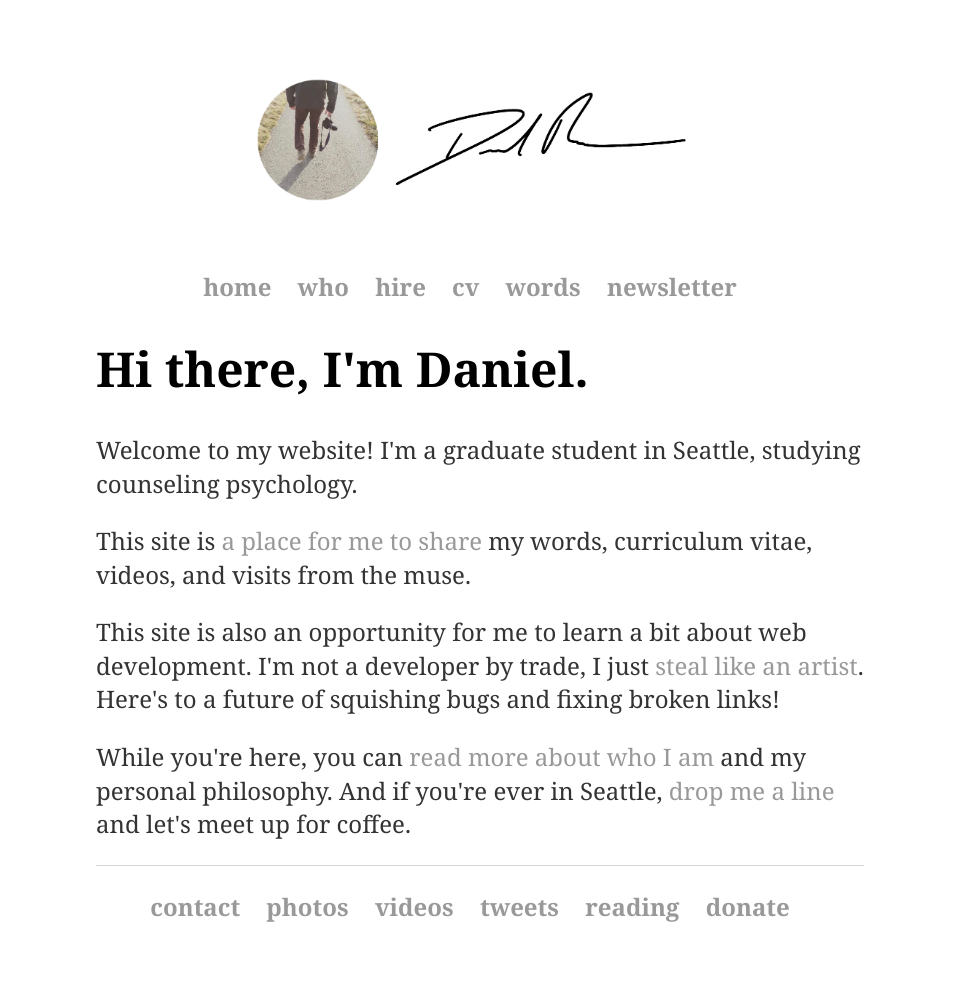
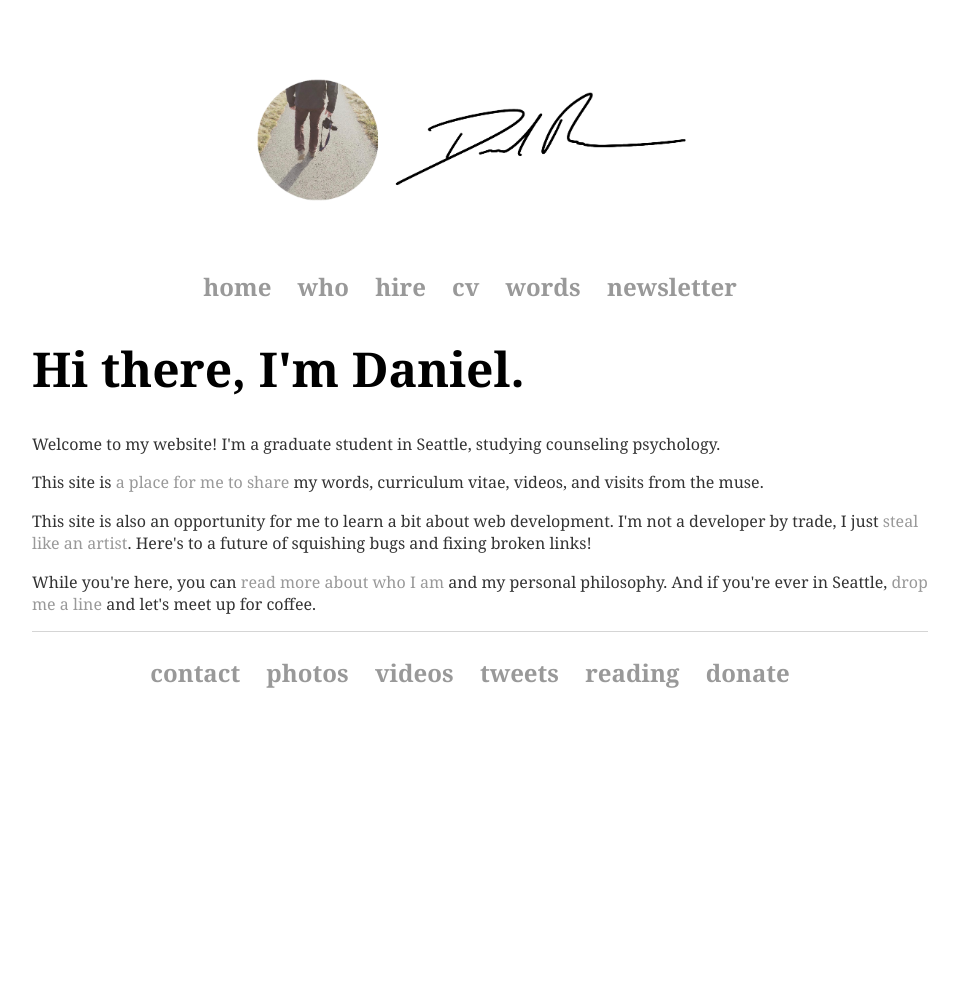
Before and after one commit to danielrusco/danielrusco.github.io, a Jekyll site: the page index.html, which Jekyll copies as it is, in a window 1280 px wide. Shown: the whole page, without its empty margins (160-1118 px from the left). Built offline with Jekyll 4.4.1, drawn with Linux system fonts in a browser that asks for light colours; after the commit the page ends 900 px from its top, so only the background shows below that.

Commit message:
body to 1em

```diff
--- a/css/main.css
+++ b/css/main.css
@@ -1,9 +1,9 @@
-body { margin: 60px auto; width: 60%; }
+body { margin: 60px auto; width: 70%; }
 
 a { text-decoration: none; color: #999; }
 a:hover { text-decoration: underline; }
 
-p, ul { font-size: 1.5em; font-family: 'Georgia', 'Times New Roman', 'Serif'; line-height: 1.4em; color: #333; }
+p, ul { font-size: 1em; font-family: 'Georgia', 'Times New Roman', 'Serif'; line-height: 1.4em; color: #333; }
 
 h1, h2, h3, h4 { font-family: 'Georgia', 'Times New Roman', 'Serif'; }
 h1 { font-size: 3em;  }
```
